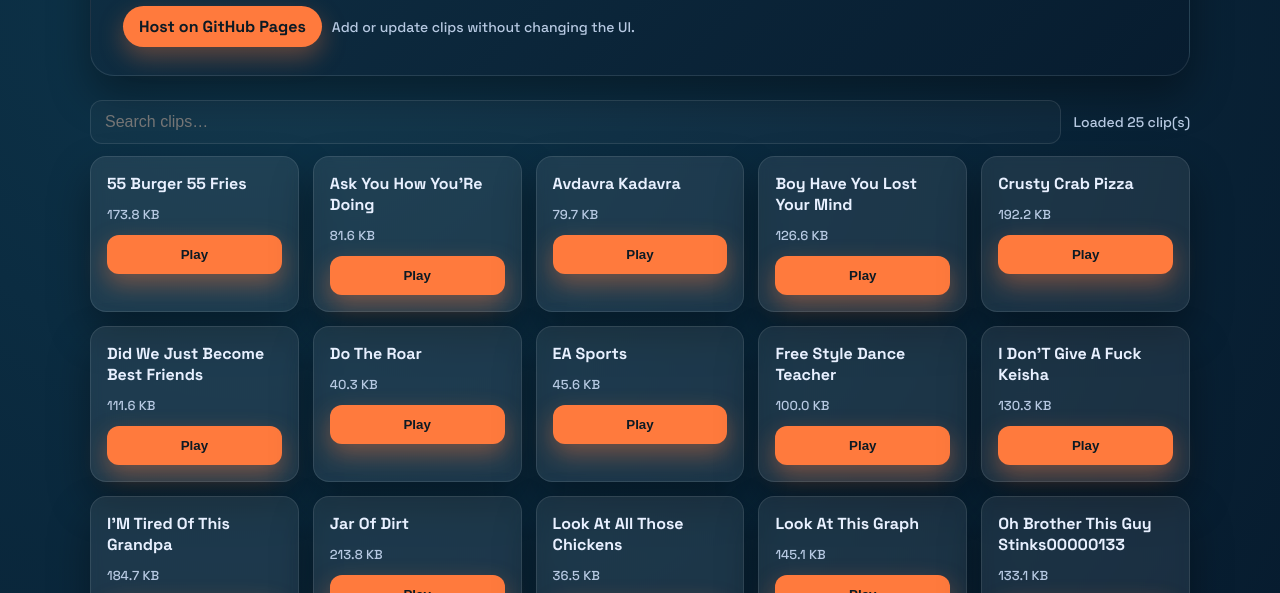
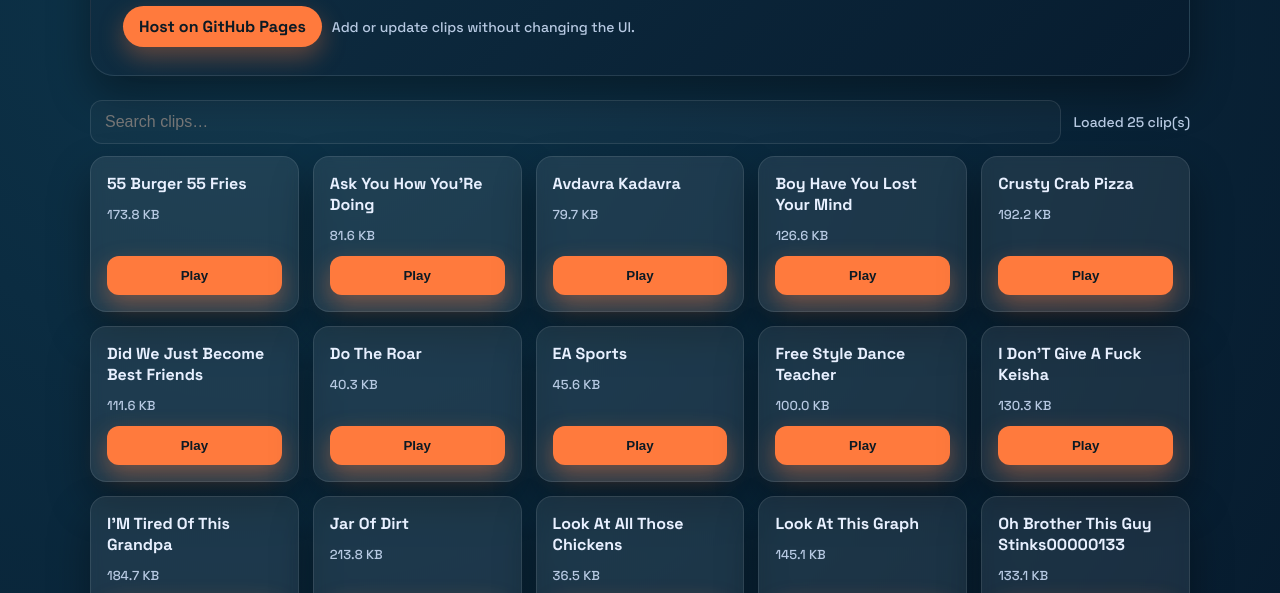
Before and after one commit to cmtat/soundboard, a plain HTML site: page index.html in a window 1280 px wide. Shown: the part 194-787 px from the top of the page. Drawn offline with Linux system fonts and the light colour scheme.

Commit message:
alignment fix

```diff
--- a/style.css
+++ b/style.css
@@ -161,6 +161,7 @@ code {
   gap: 12px;
   box-shadow: var(--shadow);
   transition: transform 140ms ease, background 140ms ease, border-color 140ms ease;
+  height: 100%;
 }
 
 .card:hover {
@@ -179,6 +180,8 @@ code {
   cursor: pointer;
   transition: transform 120ms ease, box-shadow 120ms ease, background 120ms ease;
   box-shadow: 0 10px 24px rgba(255, 122, 61, 0.4);
+  margin-top: auto;
+  width: 100%;
 }
 
 .card button:hover {
```
